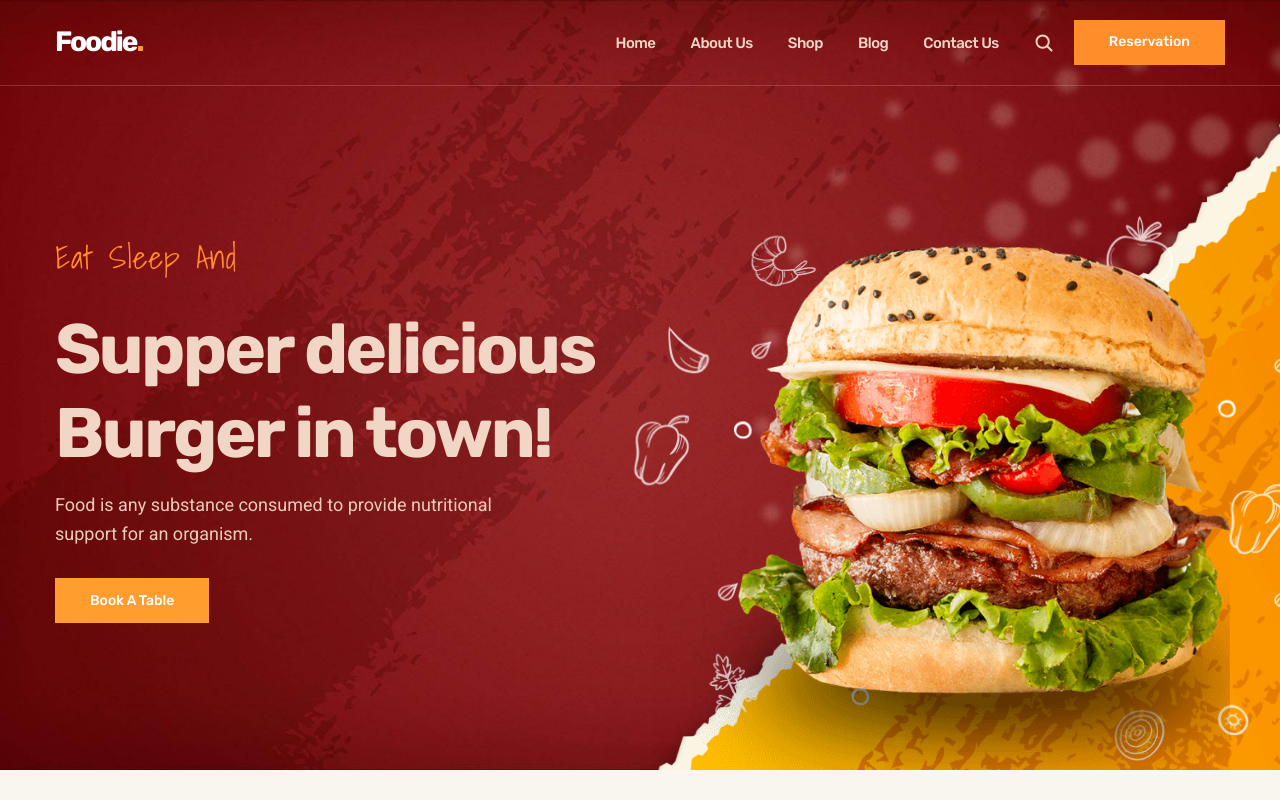
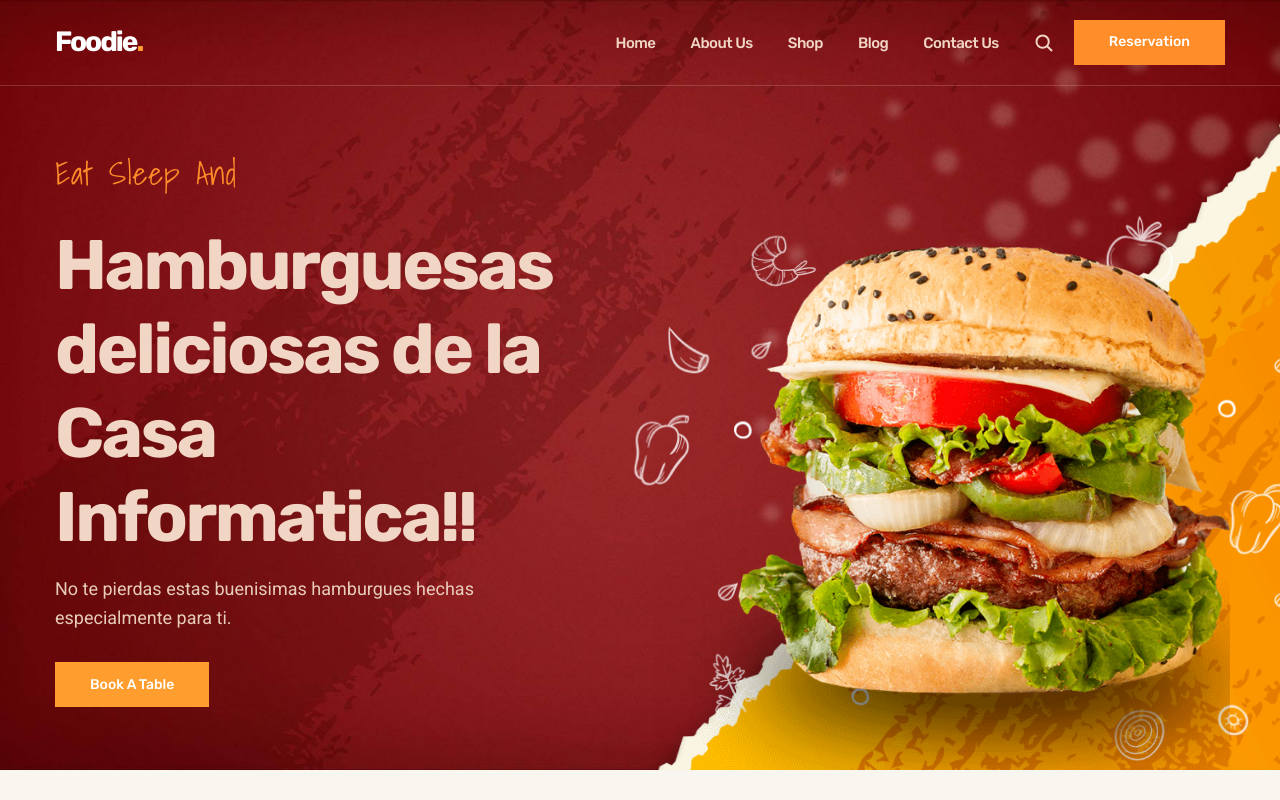
Before and after one commit to marcoaom29-coder/JAVASCRIPT_TAREA_N-1, a plain HTML site: page index.html in a window 1280 px wide. Shown: the top 800 px of the page. Drawn offline with nearby package versions, Linux system fonts and the light colour scheme.

Commit message:
refactor: update hero section title and description text in Spanish

```diff
--- a/index.html
+++ b/index.html
@@ -132,9 +132,9 @@
 
             <p class="hero-subtitle">Eat Sleep And</p>
 
-            <h2 class="h1 hero-title">Supper delicious Burger in town!</h2>
+            <h2 class="h1 hero-title">Hamburguesas deliciosas de la Casa Informatica!!</h2>
 
-            <p class="hero-text">Food is any substance consumed to provide nutritional support for an organism.</p>
+            <p class="hero-text">No te pierdas estas buenisimas hamburgues hechas especialmente para ti.</p>
 
             <button class="btn">Book A Table</button>
 
```
